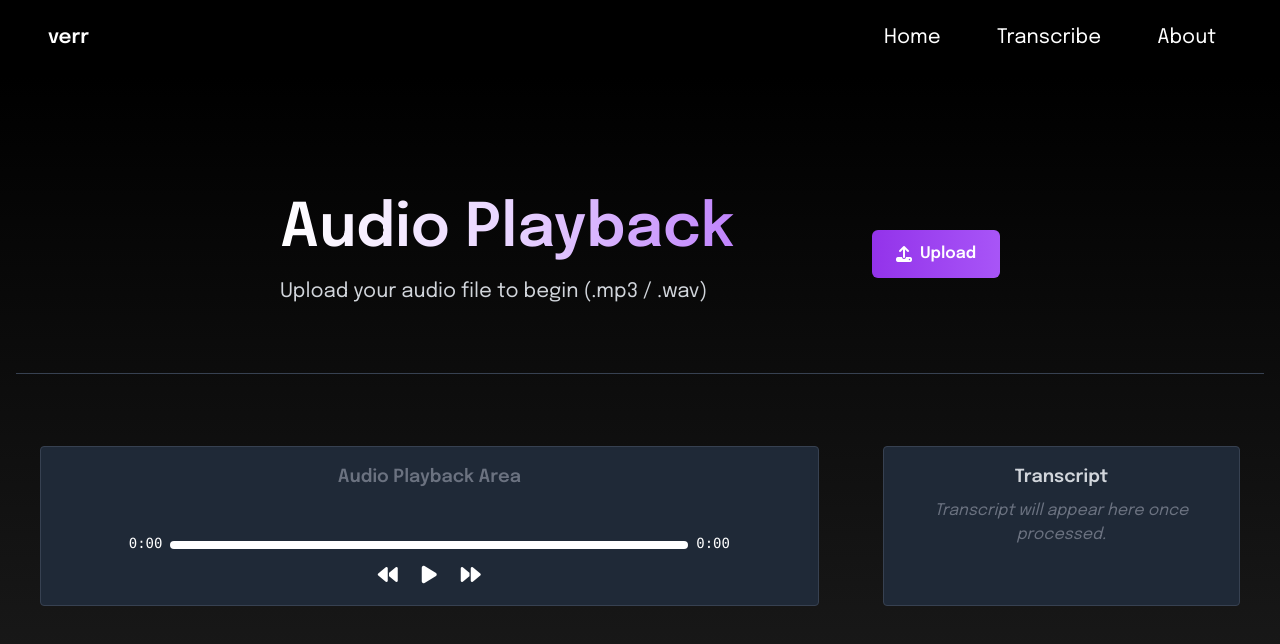
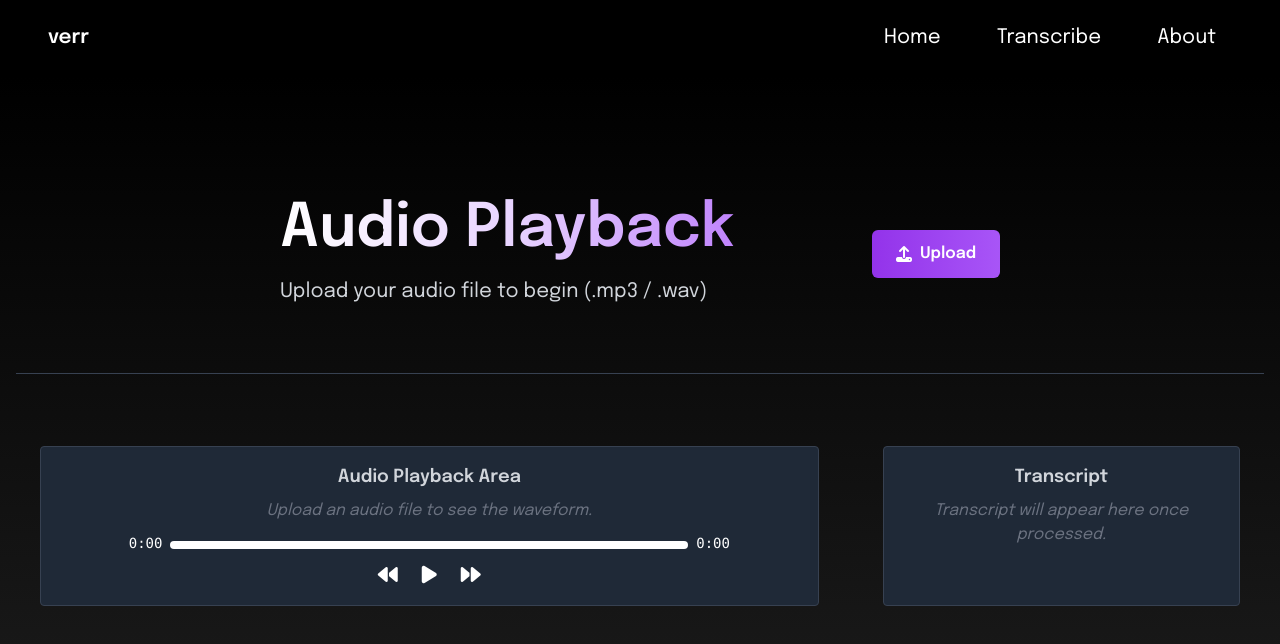
Before and after one commit to verrgod/transcription-project, a React (Create React App) app in the folder frontend/audio_uploader/: page /transcribe in a window 1280 px wide. Shown: the top 644 px of the page. Built offline with nearby package versions, Linux system fonts and the light colour scheme.

Commit message:
Conditional rendering to prep for waveform display

```diff
--- a/frontend/audio_uploader/src/pages/Transcribe.tsx
+++ b/frontend/audio_uploader/src/pages/Transcribe.tsx
@@ -198,7 +198,7 @@ const Transcribe: React.FC = () => {
                     <div className="bg-gray-850 px-6 py-12 border-t border-gray-700 row-span-2">
                         {/* Future Audio Playback Component Goes Here */}
                         <div className='container mx-auto flex flex-col grid lg:grid-cols-3 gap-16 h-[calc(60vh-20rem)]'>
-                            <div className="relative flex-grow mt-6 p-4 bg-gray-800 border border-gray-700 rounded text-gray-300 text-center text-gray-500   lg:col-span-2">
+                            <div className="relative flex-grow mt-6 p-4 bg-gray-800 border border-gray-700 rounded text-gray-300 text-center text-gray-300 lg:col-span-2">
                                 {/* audio waveform */}
                                 {isLoading ? (
                                     <div className="animate-pulse">
@@ -209,7 +209,14 @@ const Transcribe: React.FC = () => {
                                         <div className="h-4 bg-gray-700 rounded w-1/2 mx-auto"></div>
                                     </div>
                                 ) : (
-                                    <h2 className="text-lg font-semibold mb-2">Audio Playback Area</h2>
+                                    <div>
+                                        <h2 className="text-lg font-semibold mb-2">Audio Playback Area</h2>
+                                        {waveform.length > 0 ? (
+                                            <div>{waveform}</div>
+                                        ) : (
+                                            <p className="italic text-gray-500">Upload an audio file to see the waveform.</p>
+                                        )}
+                                    </div>
                                 )}
 
                                 {/* Progress Bar */}
```
